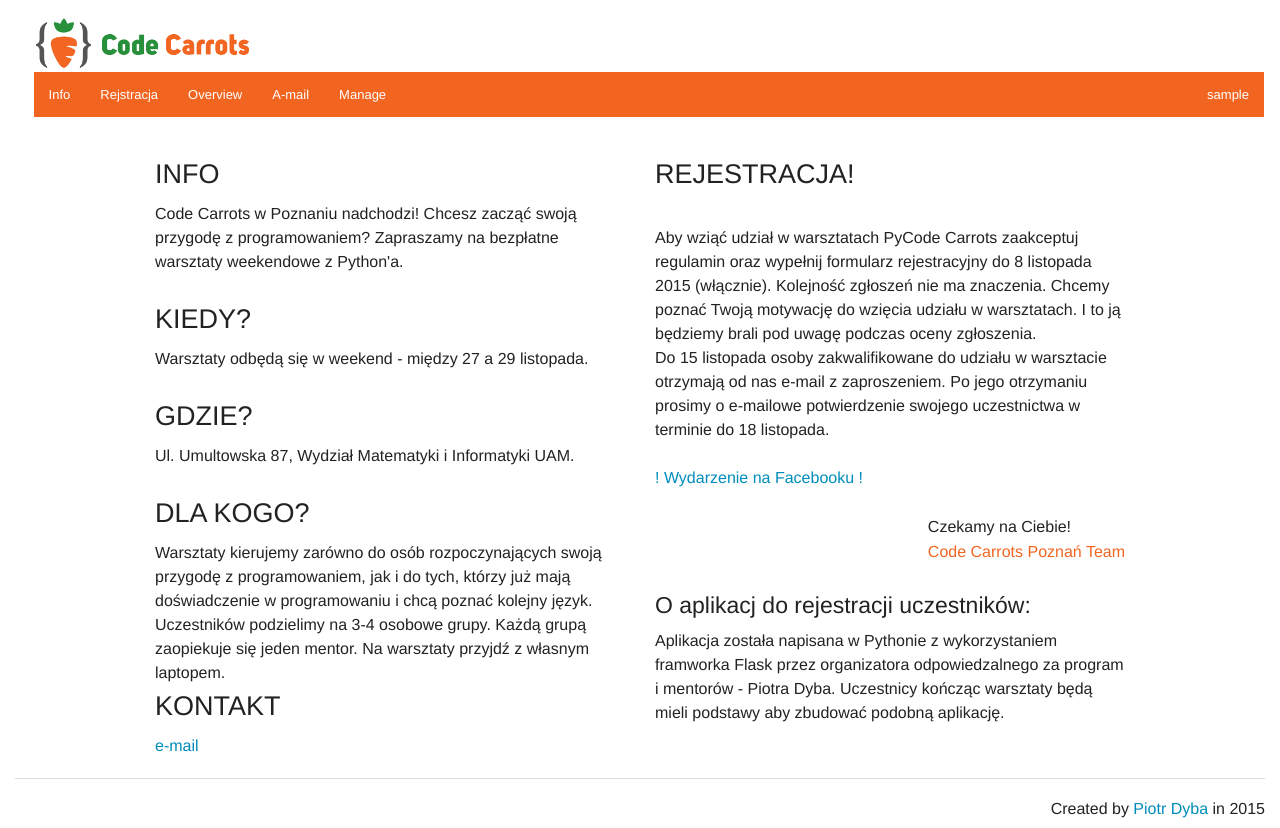
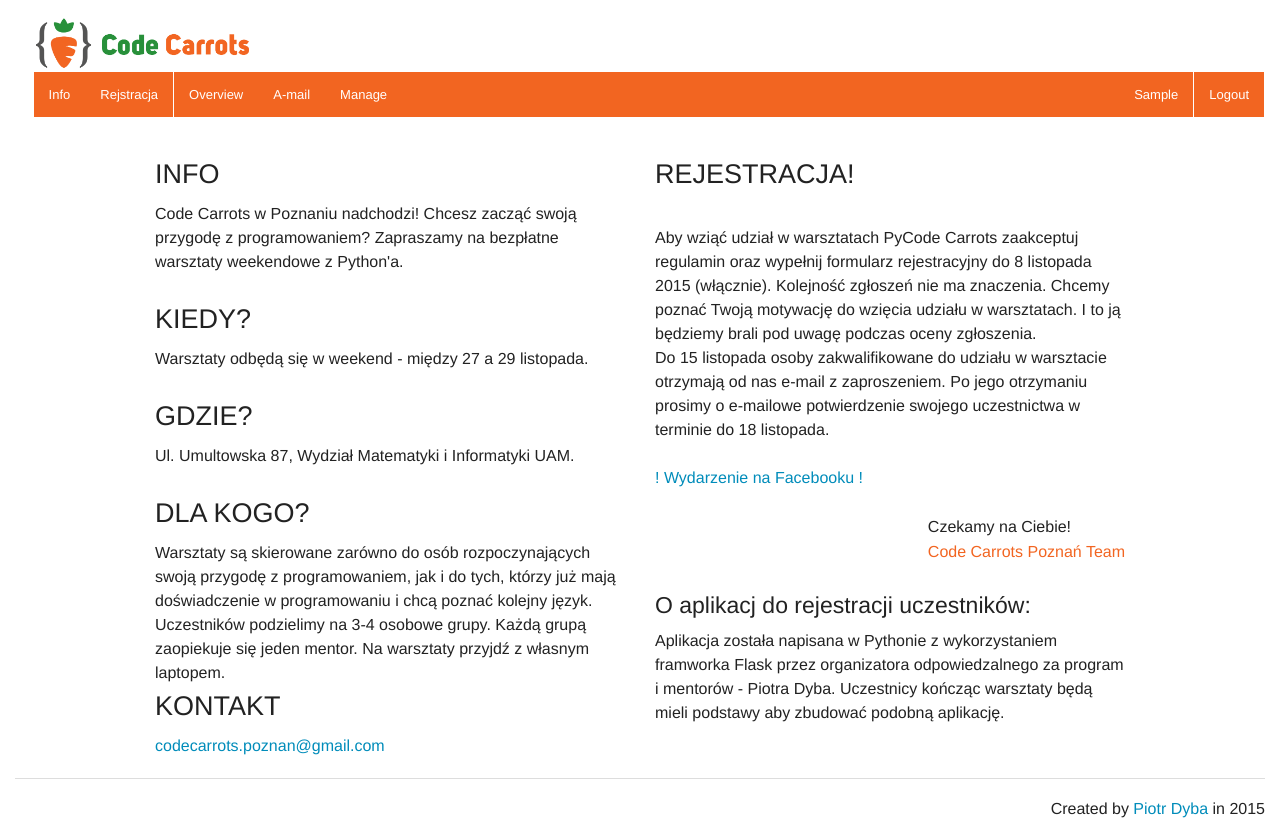
Before and after one commit to pdyba/code_carrots_registration, a Flask app: page / in a window 1280 px wide. Run offline with Flask 2, Linux system fonts and the light colour scheme; the visitor is signed in with stand-in values (Sample User, id 1); data comes from the database, SQL or seed files in the repository.

Commit message:
small changes

```diff
--- a/templates/_base.html
+++ b/templates/_base.html
@@ -43,8 +43,15 @@
 
                         {% if current_user and current_user.is_authenticated %}
                             <ul class="right">
+                                <li
+                                        class="right"><a
+                                        href="{{ url_for('logout') }}">Logout</a>
+                                </li>
+
+                            <li class="right divider"></li>
+
                                 <li class="hi_user">
-                                    <a>  {{ current_user.username }} </a>
+                                    <a>  {{ current_user.username[0].upper()+current_user.username[1:] }} </a>
                                 </li>
 
                             </ul>
@@ -66,6 +73,7 @@
                                     href="{{ url_for('register') }}">Rejstracja</a>
                             </li>
                             {% if current_user and current_user.is_authenticated %}
+                                <li class="divider"></li>
                                 <li {% if page_id.startswith('overview') %}
                                     class="active" {% endif %}><a
                                         href="{{ url_for('overview') }}">Overview</a>
--- a/templates/info.html
+++ b/templates/info.html
@@ -23,14 +23,14 @@
         <br>
 
         <h3>DLA KOGO?</h3>
-        Warsztaty kierujemy zarówno do osób rozpoczynających swoją przygodę z
+        Warsztaty są skierowane zarówno do osób rozpoczynających swoją przygodę z
         programowaniem, jak i do tych, którzy już mają doświadczenie w
         programowaniu i chcą poznać kolejny język. Uczestników podzielimy na
         3-4 osobowe grupy. Każdą grupą zaopiekuje się jeden mentor. Na
         warsztaty przyjdź z własnym laptopem.
 
         <h3>KONTAKT</h3>
-        <a href="mailto:codecarrots.poznan@gmail.com">e-mail</a>
+        <a href="mailto:codecarrots.poznan@gmail.com">codecarrots.poznan@gmail.com</a>
 
     </div>
     <div class="large-6 columns">
--- a/views.py
+++ b/views.py
@@ -115,7 +115,9 @@ def login():
                     user.password, request.form['password']
             ):
                 login_user(user)
-                flash('You were logged in. Go Crazy.')
+                flash('Hi {}{} ! You were logged in. Go Crazy.'.format(
+                    user.username[0].upper(), user.username[1:]
+                ))
                 return redirect(url_for('overview'))
             else:
                 flash('Invalid username or password.')
@@ -283,6 +285,7 @@ def confirmation(answer, ctag):
 @app.route('/send_confirmation/<string:state>', methods=['GET'])
 @login_required
 def send_confirmation(state):
+    global EMAIL_ACCEPTED
     if not current_user.poweruser:
         return redirect('overview')
     if state == 'rest':
@@ -291,7 +294,9 @@ def send_confirmation(state):
             Attendee.confirmation == 'noans'
         )
         ).all()
-        EMAIL_ACCEPTED.replace('środy 18 listopada', 'niedzili 22 listopada')
+        EMAIL_ACCEPTED = EMAIL_ACCEPTED.replace(
+            'środy 18 listopada', 'niedzili 22 listopada'
+        )
     else:
         attendees = Attendee.query.filter(
             Attendee.accepted
@@ -309,7 +314,7 @@ def send_confirmation(state):
                 server_url(),
                 url_for('confirmation', answer='no', ctag=thash)
             )
-            subject = "Zostałaś wybrana na warsztaty PyCode Carrots w Poznaniu"
+            subject = "PyCode Carrots Poznań: Wybraliśmy właśnie Ciebie"
             count_mails += 1
             msg = Message(
                 recipients=[user.email],
```
Also changed, not shown: templates/register.html (+4 -5 lines).
